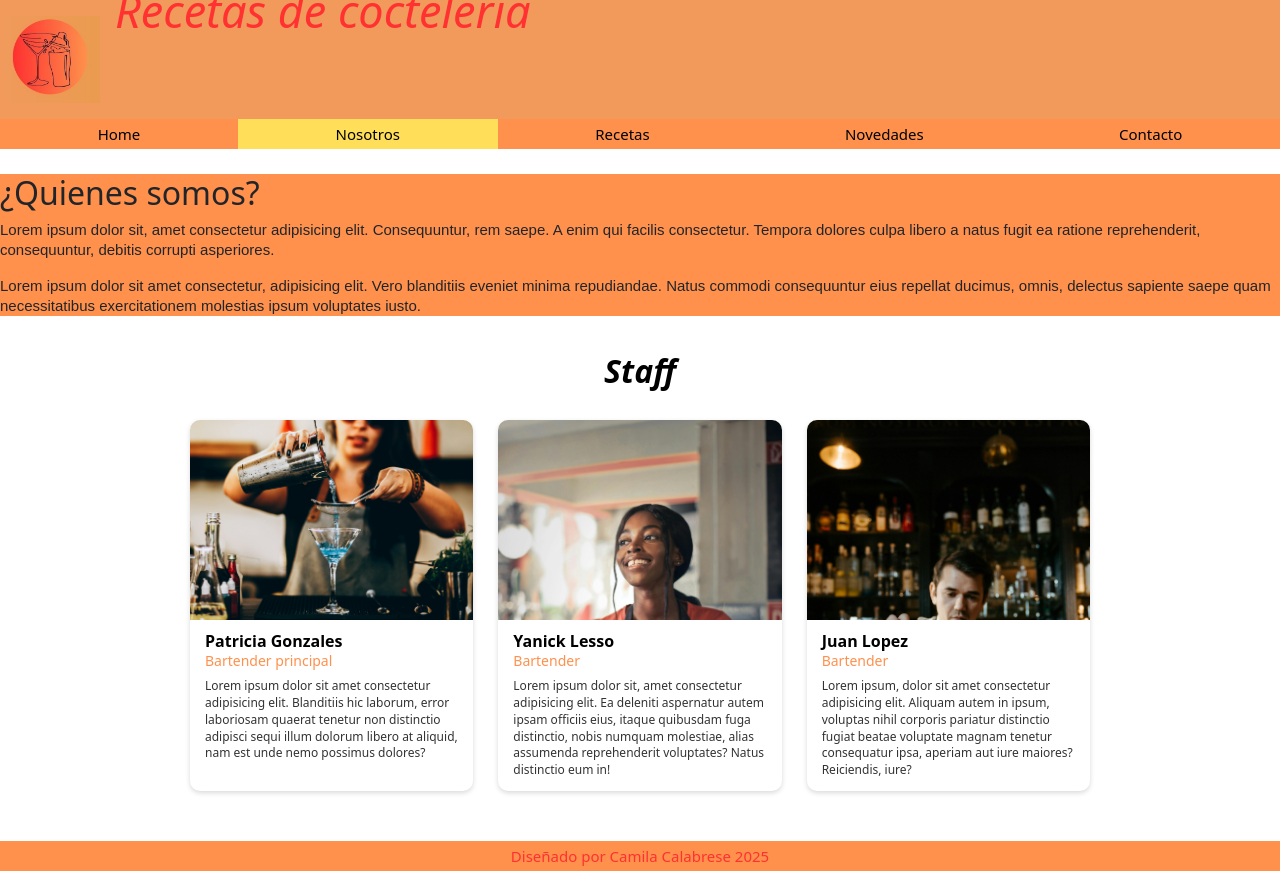
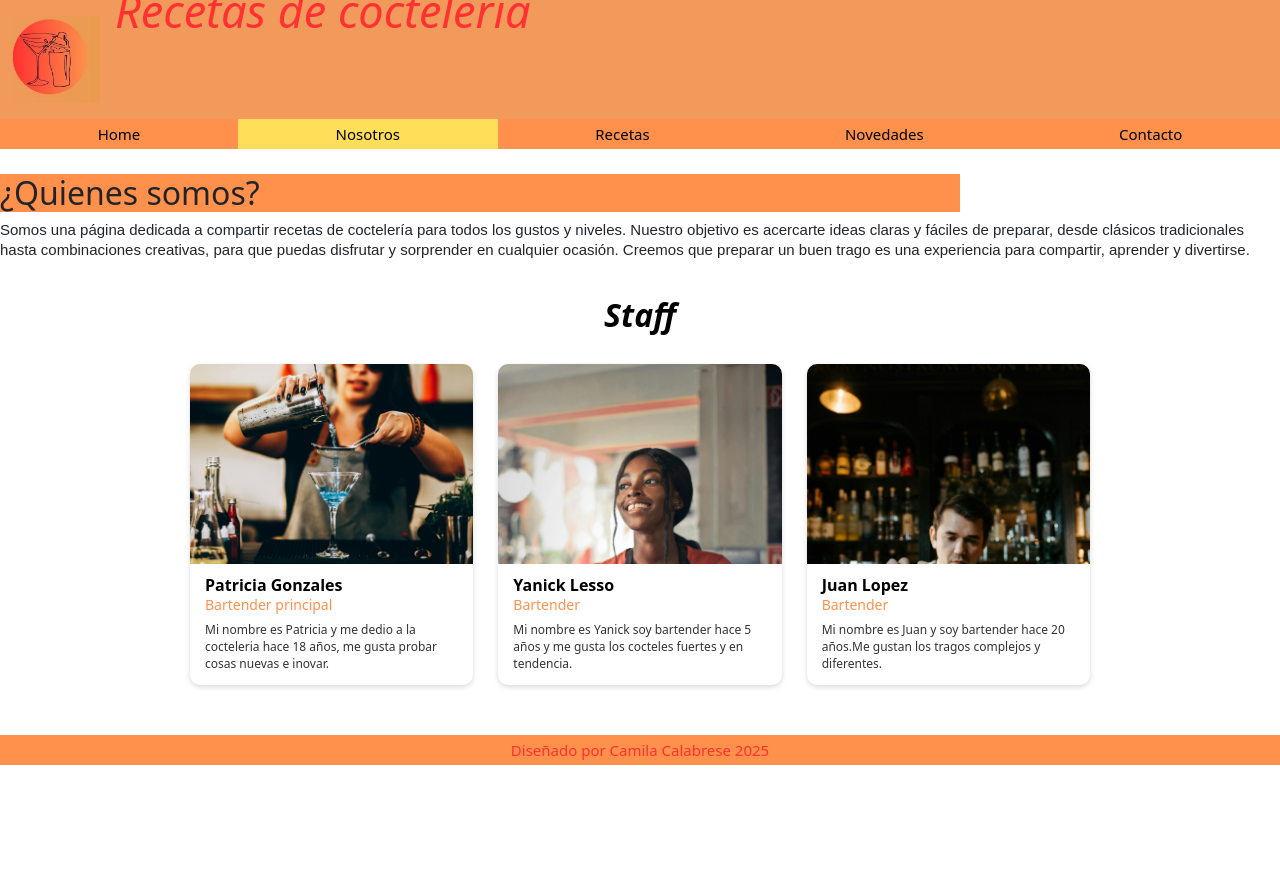
Before and after one commit to camicalabrese-hue/frontproyecto, a Next.js app: page /nosotros in a window 1280 px wide. After the commit the page ends 800 px from the top, so only its background shows below. Built offline with nearby package versions, Linux system fonts and the light colour scheme.

Commit message:
cambios en nosotros

```diff
--- a/src/app/nosotros/page.js
+++ b/src/app/nosotros/page.js
@@ -9,13 +9,9 @@ export default function Nosotros() {
         <main className="holder">
             <section className="historia">
                 <h2>¿Quienes somos?</h2>
-                <p>Lorem ipsum dolor sit, amet consectetur adipisicing elit. Consequuntur, rem saepe. A
-                    enim qui facilis consectetur. Tempora dolores culpa libero a natus fugit ea ratione
-                    reprehenderit, consequuntur, debitis corrupti asperiores.</p>
+                <p>Somos una página dedicada a compartir recetas de coctelería para todos los gustos y niveles. Nuestro objetivo es acercarte ideas claras y fáciles de preparar, desde clásicos tradicionales hasta combinaciones creativas, para que puedas disfrutar y sorprender en cualquier ocasión. Creemos que preparar un buen trago es una experiencia para compartir, aprender y divertirse.
+                </p>
 
-                <p>Lorem ipsum dolor sit amet consectetur, adipisicing elit. Vero blanditiis eveniet minima
-                    repudiandae. Natus commodi consequuntur eius repellat ducimus, omnis, delectus sapiente
-                    saepe quam necessitatibus exercitationem molestias ipsum voluptates iusto.</p>
             </section>
 
             <div className="staff">
@@ -27,9 +23,7 @@ export default function Nosotros() {
                         <div className="staff-info">
                             <h5>Patricia Gonzales</h5>
                             <h6>Bartender principal</h6>
-                            <p>Lorem ipsum dolor sit amet consectetur adipisicing elit. Blanditiis hic
-                                laborum, error laboriosam quaerat tenetur non distinctio adipisci sequi illum dolorum libero
-                                at aliquid, nam est unde nemo possimus dolores?</p>
+                            <p>Mi nombre es Patricia y me dedio a la cocteleria hace 18 años, me gusta probar cosas nuevas e inovar.</p>
                         </div>
                     </div>
 
@@ -38,9 +32,7 @@ export default function Nosotros() {
                         <div className="staff-info">
                             <h5>Yanick Lesso</h5>
                             <h6>Bartender</h6>
-                            <p>Lorem ipsum dolor sit, amet consectetur adipisicing elit. Ea deleniti
-                                aspernatur autem ipsam officiis eius, itaque quibusdam fuga distinctio, nobis numquam
-                                molestiae, alias assumenda reprehenderit voluptates? Natus distinctio eum in!</p>
+                            <p>Mi nombre es Yanick soy bartender hace 5 años y me gusta los cocteles fuertes y en tendencia.</p>
                         </div>
                     </div>
 
@@ -49,9 +41,7 @@ export default function Nosotros() {
                         <div className="staff-info">
                             <h5>Juan Lopez</h5>
                             <h6>Bartender</h6>
-                            <p>Lorem ipsum, dolor sit amet consectetur adipisicing elit. Aliquam autem in
-                                ipsum, voluptas nihil corporis pariatur distinctio fugiat beatae voluptate magnam tenetur
-                                consequatur ipsa, aperiam aut iure maiores? Reiciendis, iure?</p>
+                            <p>Mi nombre es Juan y soy bartender hace 20 años.Me gustan los tragos complejos y diferentes.</p>
                         </div>
                     </div>
                 </div>
--- a/src/estilos/nosotros.css
+++ b/src/estilos/nosotros.css
@@ -1,5 +1,5 @@
 .historia {
-    background-color: #ff914d;
+    background-color: #ffffff;
 }
 
 .historia h2 {
```
